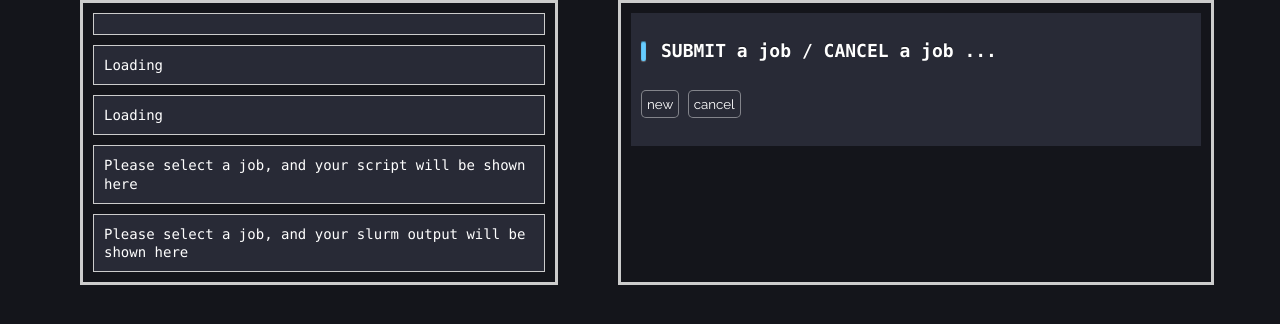
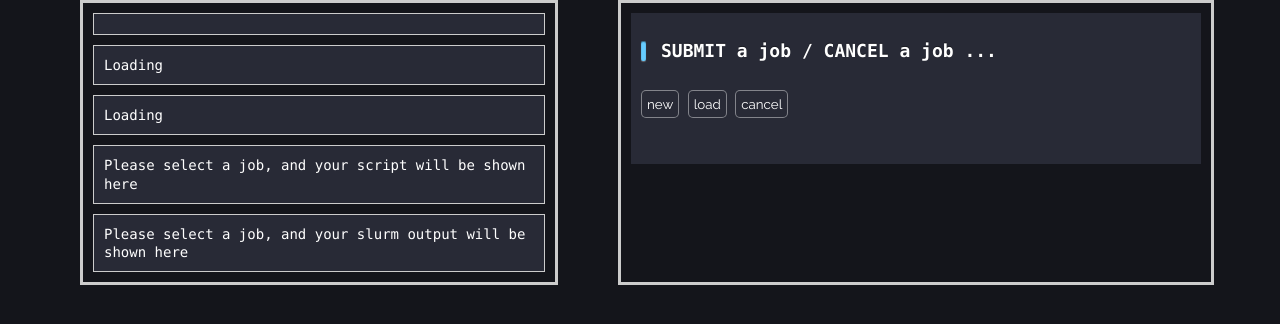
Before and after one commit to l1997i/slurm_hpc_helper, a Flask app: page /slurm/ in a window 1280 px wide. Shown: the part 50-374 px from the top of the page. Run offline with Flask 3, Linux system fonts and the light colour scheme; a user stored in the database is signed in; some libraries are stand-ins or nearby versions.

Commit message:
modified:   config.json 	modified:   main.py 	modified:   src/slurm.py 	modified:   src/templates/index.html 	modified:   src/templates/slurm/slurm.html 	modified:   start.sh

```diff
--- a/config.json
+++ b/config.json
@@ -1,6 +1,7 @@
 {
     "defaults":{
         "account":"mznv82",
+        "home_folder": "/home2/mznv82",
         "name":"ncc_job_01"
     },
     "port":15001
--- a/main.py
+++ b/main.py
@@ -12,7 +12,8 @@
     app = create_app()
     socketio.init_app(app)
     app.secret_key = __import__('os').urandom(24)
-    socketio.run(app,debug=True,port=int(json.load(open('config.json'))["port"]),ssl_context='adhoc')
+    # socketio.run(app,debug=True,port=int(json.load(open('config.json'))["port"]),ssl_context='adhoc') # https will have NET::ERR_CERT_AUTHORITY_INVALID
+    socketio.run(app,debug=True,port=int(json.load(open('config.json'))["port"]))
 
 if __name__ == '__main__':
     run()
--- a/src/slurm.py
+++ b/src/slurm.py
@@ -7,6 +7,7 @@
 from flask_socketio import emit, join_room
 import json, os
 import re
+from datetime import datetime
 bp = Blueprint('slurm', __name__, url_prefix='/slurm')
 
 outputs = {}
@@ -37,11 +38,29 @@
     session['last_submit_form'] = last_submit_form
     return render_template('slurm/slurm.html',htmldata=htmldata)
 
+@bp.route('/load_json_job', methods=['POST'])
+@login_required
+def loadJsonJob():
+    htmldata = json.load(open('config.json'))
+    htmldata["is_load"] = True
+    json_path = request.form['load_json_path']
+    if os.path.exists(json_path) and json_path.endswith('.json'):
+        last_submit_form = json.load(open(json_path))
+        session['last_submit_form'] = last_submit_form
+
+    else:
+        socketio.emit('update', {'html':{'message':'ERROR: json file not exsit!'}},to='slurm')
+    return render_template('slurm/slurm.html',htmldata=htmldata)
+
 @bp.route('/submit_job', methods=['POST'])
 @login_required
 def submitJob():
-    script_loc = 'data/job_scripts/'+int(time.time()).__str__()+'.sh'
-    output_loc =  relative_to_root('data/outputs/'+int(time.time()).__str__())
+    time_dir = int(time.time()).__str__()
+    wk_dir = request.form['#SBATCH --chdir ']
+    os.makedirs(os.path.join(wk_dir, '.logs/job_scripts', time_dir), exist_ok=True)
+    script_loc = os.path.join(wk_dir, '.logs/job_scripts', time_dir, time_dir+'.sh')
+    output_loc =  relative_to_root(os.path.join(wk_dir, '.logs/outputs/', time_dir))
+    json_setting_loc = os.path.join(wk_dir, '.logs/job_scripts', time_dir, time_dir+'.json')
     sshd_sh_loc = 'src/templates/bash/sshd.sh'
     code_sh_loc = 'src/templates/bash/code_tunnel.sh'
     final_sh_loc = 'src/templates/bash/final_stage.sh'
@@ -76,6 +95,8 @@
     socketio.start_background_task(manager.submitJob, name, job_script, script_loc, output_loc, request.form['additional args'])
 
     last_submit_form = request.form
+    with open(json_setting_loc, 'w') as file:
+        json.dump(last_submit_form, file)
     json.dump(last_submit_form, open('last_submit_form.json','w'))
 
     return ('', 204)
@@ -235,14 +256,15 @@
         print('command: ',command)
         o, err = cli(command,True)
         socketio.emit('update', {'html':{'message':o +'\n'+ err}},to='slurm')
-        print('submit message',o)
         if 'Submitted batch job ' in o:
             job_id = o.split('Submitted batch job ')[-1].replace(' ','').replace('\n','')
             self.jobs[job_id]={'id':job_id,'name':name,'state':'PENDING','script':script_loc,'output':output_loc}
             self.justSubmitted = job_id
-        else:
-            print("submit failed!")
-            print(o)
+
+        wk_script_directory = os.path.dirname(script_loc)
+        wk_job_path = os.path.join(wk_script_directory, "job_info.json")
+        with open(os.path.join(wk_job_path), 'w') as f:
+            json.dump(self.jobs[job_id],f)
         with open('data/jobs.json', 'w') as f:
             json.dump(self.jobs,f)
 
@@ -299,10 +321,12 @@
     return res
 
 def generateJobList(jobs):
-    res = '<tr><th>JOBID</th><th>Name</th><th>State</th></tr>'
+    res = '<tr><th>JOBID</th><th>Name</th><th>State</th><th>Timestamp</th><th>SubmitOn</th></tr>'
     for job in jobs.values():
         if job["state"] == 'RUNNING' or job["state"] == 'PENDING':
-            res += f'<tr class="selectable" id="{job["id"]}"><td>{job["id"]}</td><td>{job["name"]}</td><td>{job["state"]}</td></tr>'
+            timestamp = os.path.basename(job["output"])
+            dt = datetime.fromtimestamp(int(timestamp)).strftime('%Y-%m-%d %H:%M:%S')
+            res += f'<tr class="selectable" id="{job["id"]}"><td>{job["id"]}</td><td>{job["name"]}</td><td>{job["state"]}</td><td>{timestamp}</td><td>{dt}</td></tr>'
     return res
 
 manager = SlurmManager()
--- a/src/templates/slurm/slurm.html
+++ b/src/templates/slurm/slurm.html
@@ -5,8 +5,10 @@
     var socket;
     var selected;
     $(document).ready(function() {
-
+        {% if not htmldata.is_load %}
             $('#job_form').css('display', 'none');
+        {% endif %}
+        $('#upload_json_form').css('display', 'none');
         for (const [key, value] of Object.entries(last_submit_form)) {
             $('#job_form')[0][key].value = value
         }
@@ -14,7 +16,7 @@
         // Connect to the Socket.IO server.
         // The connection URL has the following format, relative to the current page:
         //     http[s]://<domain>:<port>[/<namespace>]
-        socket = io.connect('https://' + document.domain + ':' + location.port + '/');
+        socket = io.connect('http://' + document.domain + ':' + location.port + '/');
         socket.on('update', function(msg) {
             for (const [key, value] of Object.entries(msg['html'])) {
                 $('#' + key).html(value);
@@ -97,8 +99,18 @@
     function toggle_job_form() {
     if ($('#job_form').css('display') == 'none') {
         $('#job_form').css('display', 'block');
+        $('#upload_json_form').css('display', 'none');
     } else {
         $('#job_form').css('display', 'none');
+    }
+}
+
+function toggle_load_job_form() {
+    if ($('#upload_json_form').css('display') == 'none') {
+        $('#upload_json_form').css('display', 'block');
+        $('#job_form').css('display', 'none');
+    } else {
+        $('#upload_json_form').css('display', 'none');
     }
 }
 
@@ -197,6 +209,7 @@
             <h4> <strong>SUBMIT a job / CANCEL a job ... </strong> </h4>
             <br>
             <button onclick="toggle_job_form()">new</button>
+            <button onclick="toggle_load_job_form()">load</button>
             <button onclick="cancel()">cancel</button>
             <div id="add_job_form">
                 <form action="/slurm/submit_job" method="post" id="job_form">
@@ -266,7 +279,7 @@
                         </tr>
                         <tr>
                             <td><label for="#SBATCH --chdir ">#SBATCH --chdir </label></td>
-                            <td><input type="text" name="#SBATCH --chdir " placeholder="working directory" value="/home2/{{ htmldata.defaults.account }}"></td>
+                            <td><input type="text" name="#SBATCH --chdir " placeholder="working directory" value="{{ htmldata.defaults.home_folder }}" required></td>
                         </tr>
                         <tr>
                             <td><label for="additional args">additional args</label></td>
@@ -292,7 +305,21 @@
 
 
                     </table>
-                    <input type="submit" value="submit">
+                    <input type="submit" value="Submit">
+                    <p id="message"></p>
+                </form>
+            </div>
+            <br>
+
+            <div id="add_upload_json_form">
+                <form action="/slurm/load_json_job" method="post" id="upload_json_form">
+                    <table class="form_table">
+                        <tr>
+                            <td><label for="load_json_path">json path:</label></td>
+                            <td><input type="text" style="width:500px;" name="load_json_path" placeholder=".logs/job_scripts/XXXX/XXXX.json" value="{{ htmldata.defaults.home_folder }}" required></td>
+                        </tr>
+                    </table>
+                    <input type="submit" value="Load">
                     <p id="message"></p>
                 </form>
             </div>
```
Also changed, not shown: src/templates/index.html (+10 -1 lines), 1 other file. Lines whose indentation alone changed are shown as unchanged.
